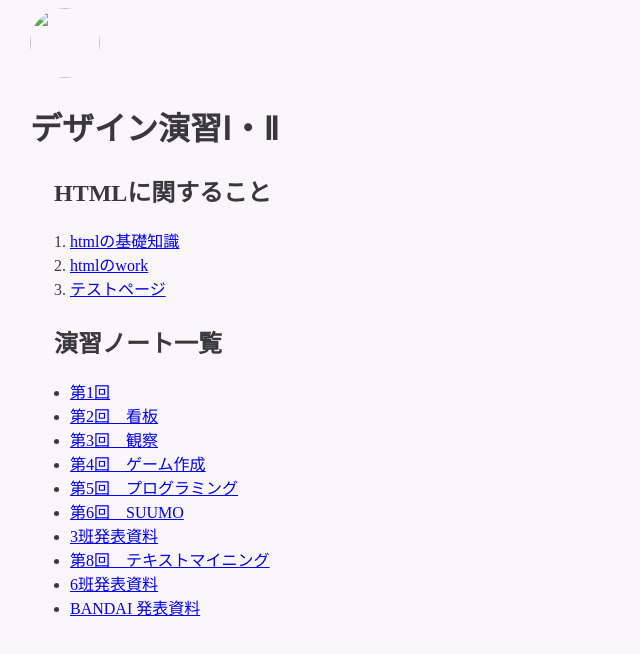
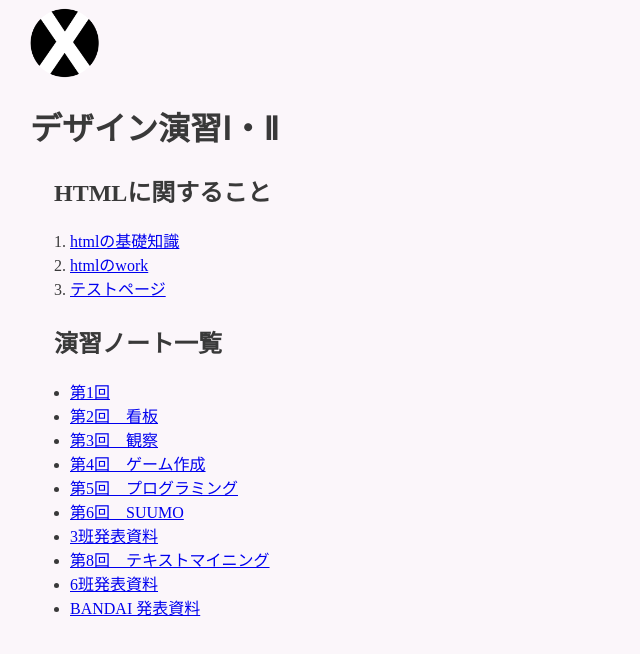
Before and after one commit to cst522/xbp, a plain HTML site: page de34/index.html in a window 1280 px wide. Shown: the whole page, without its empty margins (0-640 px from the left). Drawn offline with Linux system fonts and the light colour scheme.

Commit message:
20240220

```diff
--- a/de34/index.html
+++ b/de34/index.html
@@ -8,7 +8,7 @@
 </head>
 <body>
     <logotohome>
-    <a href="../index.html"><img src="./images/0_XBlogo.png" alt=""></a>
+    <a href="../index.html"><img src="../de34/images/xbp.ico" alt=""></a>
     </logotohome>
     <h1>デザイン演習Ⅰ・Ⅱ</h1>
         <h2>HTMLに関すること</h2>
```
Also changed, not shown: de56/index.html (+1 -1 lines).
